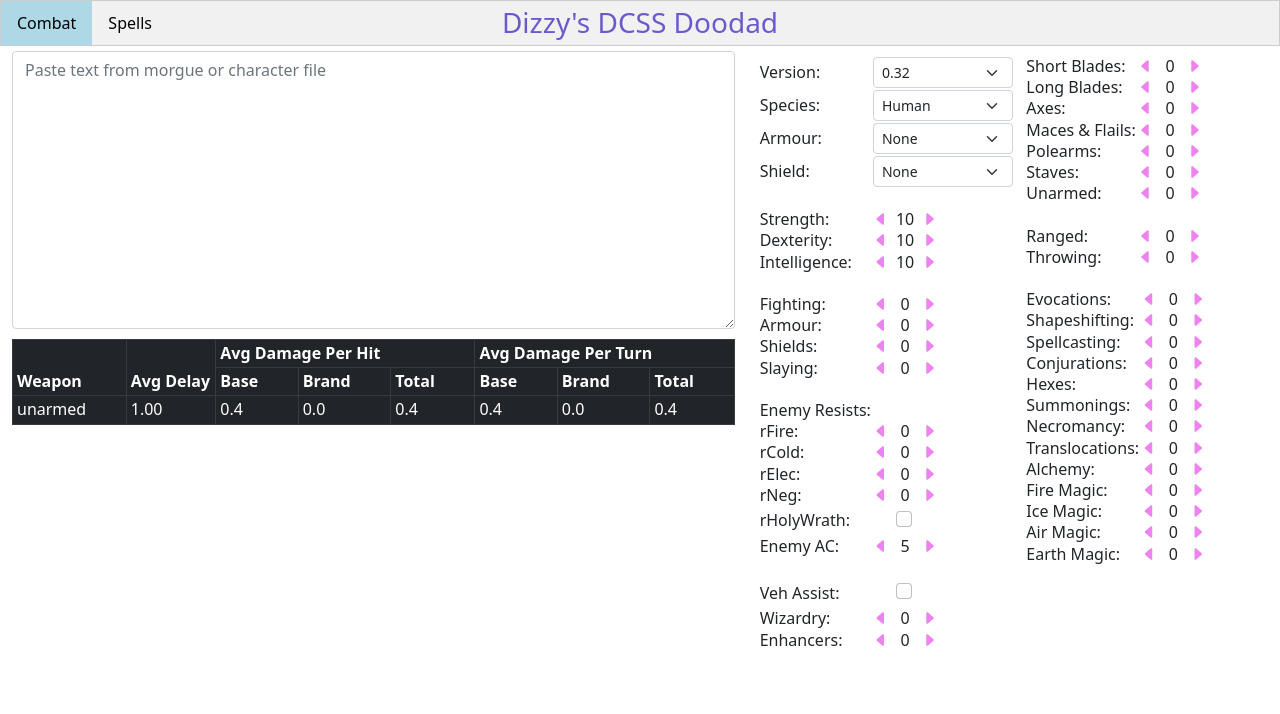
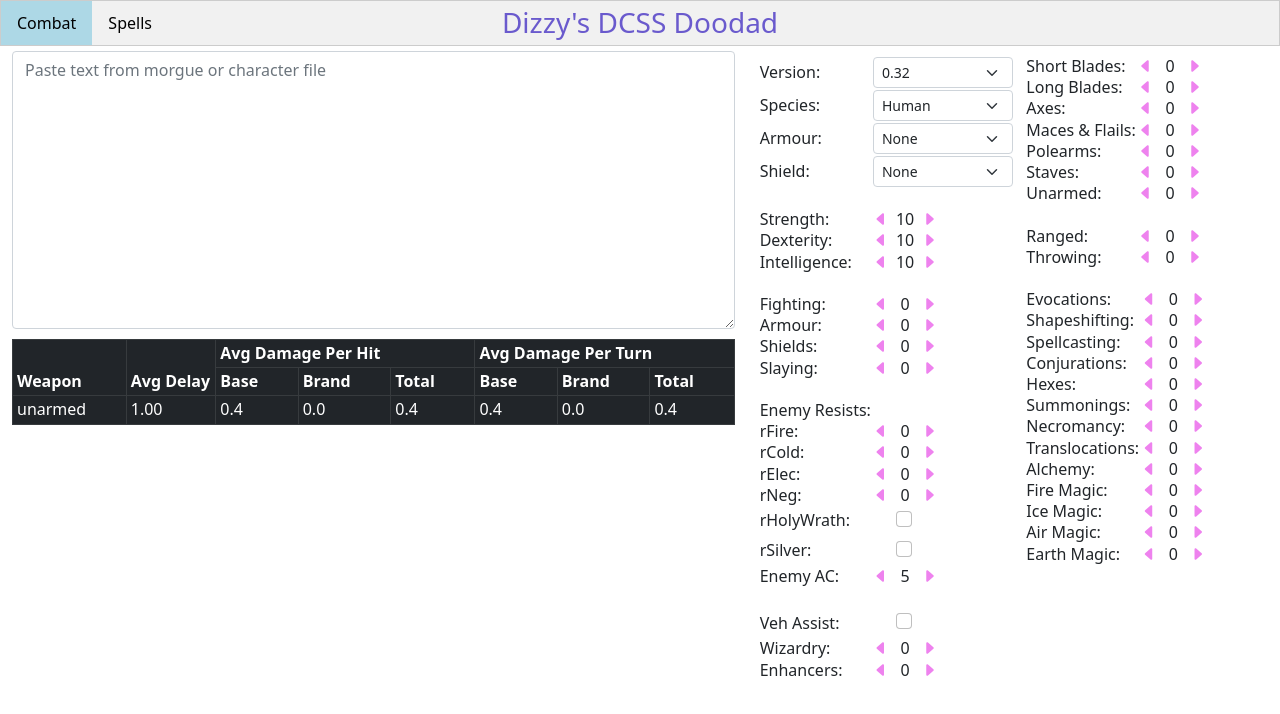
Before and after one commit to powerbf/crawl-helper, a plain HTML site: page index.html in a window 1280 px wide. Drawn offline with nearby package versions, Linux system fonts and the light colour scheme.

Commit message:
Handle silver resistance

```diff
--- a/crawl.js
+++ b/crawl.js
@@ -673,6 +673,7 @@
     $('#wizardry').val("0");
     $('#vehumet_assist').prop("checked", false);
     $('#enemy_rholy').prop("checked", false);
+    $('#enemy_rsilver').prop("checked", false);
 }
 
 // add default unarmed type for species
@@ -1887,6 +1888,12 @@
         resist = parseInt($('#enemy_rneg').text());
     else if (brand == "holy")
         resist = $("#enemy_rholy").is(':checked') ? 3 : 0;
+    else if (brand == "silver") {
+        if ($("#enemy_rsilver").is(':checked')) {
+            // silver does flat 3/4 to vulnerable monsters, up to 1/3 to others (avg 1/6)
+            return (1/6) / (3/4); // about 0.22
+        }
+    }
 
     if (resist < 0)
         return 1.5; // vulnerable
@@ -2058,9 +2065,8 @@
         damage = (9.0 * avg_base_damage + 2.0) / 18.0;
     }
     else if (brand == "silver") {
-        // flat 75% on chaotic monsters
+        // flat 75% on vulnerable monsters
         damage = 0.75 * avg_base_damage;
-        //TODO: (1 + random2(damage_done) / 3) on others
     }
     else if (brand == "slay drac") {
         // bonus_dam = 1 + random2(3 * dam / 2);
--- a/index.html
+++ b/index.html
@@ -317,6 +317,17 @@
                                 <td class="form-check">
                                     <span class="form-check">
                                         <input class="form-check-input" type="checkbox" value="" id="enemy_rholy">
+                                    </span>
+                                </td>
+                            </tr>
+                            <tr data-bs-toggle="tooltip" data-bs-placement="right"
+                                title="Only chaotic, mutated, or shapeshifted monsters take full damage from silver. All other monsters take substantially less.">
+                                <td>
+                                    <label class="text-nowrap">rSilver:</label>
+                                </td>
+                                <td class="form-check">
+                                    <span class="form-check">
+                                        <input class="form-check-input" type="checkbox" value="" id="enemy_rsilver">
                                     </span>
                                 </td>
                             </tr>
@@ -669,7 +680,7 @@
         integrity="sha384-MrcW6ZMFYlzcLA8Nl+NtUVF0sA7MsXsP1UyJoMp4YLEuNSfAP+JcXn/tWtIaxVXM"
         crossorigin="anonymous"></script>
 
-    <script src="crawl.js?version=57"></script>
+    <script src="crawl.js?version=58"></script>
     <script src="main.js?version=7"></script>
 
 </body>
```
